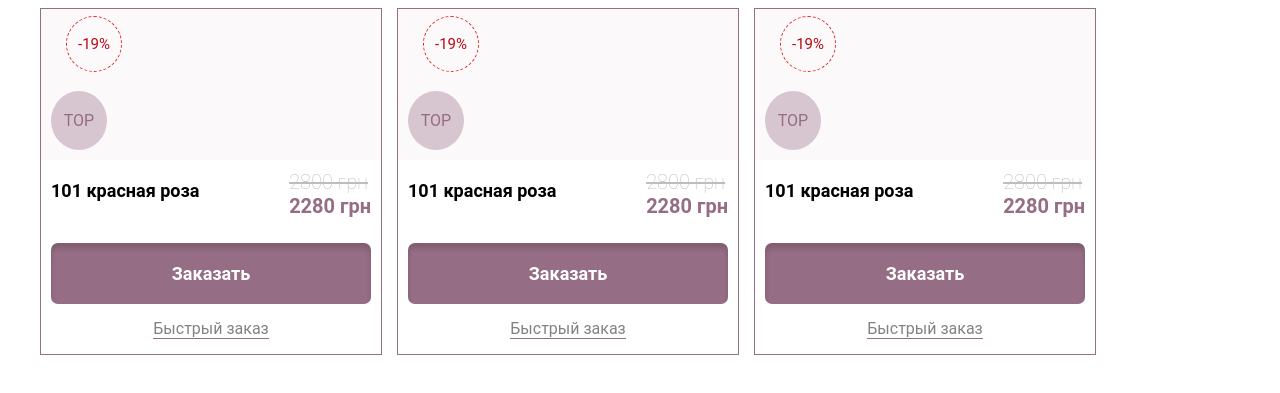
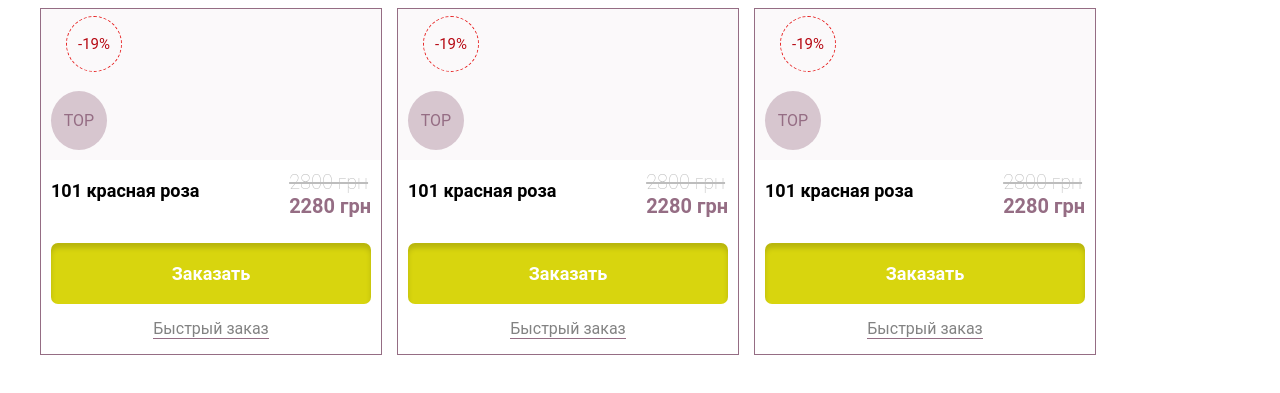
Before and after one commit to vanyapeev94/newv, a plain HTML site: page index.html in a window 1280 px wide. Shown: the part 107-500 px from the top of the page. Drawn offline with Linux system fonts and the light colour scheme; a web font is replaced by a local one.

Commit message:
изменил цвет кнопки

```diff
--- a/css/style.css
+++ b/css/style.css
@@ -51,7 +51,7 @@ body{
     border-radius: 50%;
 }
 .product-wrapper .add-to-cart{
-    background: #956D84;
+    background: #d8d50e;
     box-shadow: inset 0px 5px 5px rgba(0, 0, 0, 0.15);
     border-radius: 7px;
     padding:20px;
```
